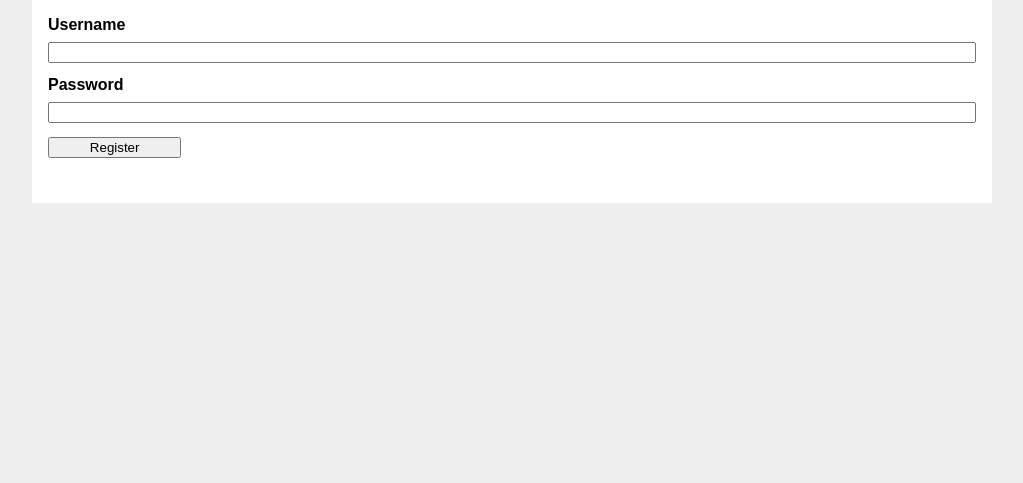
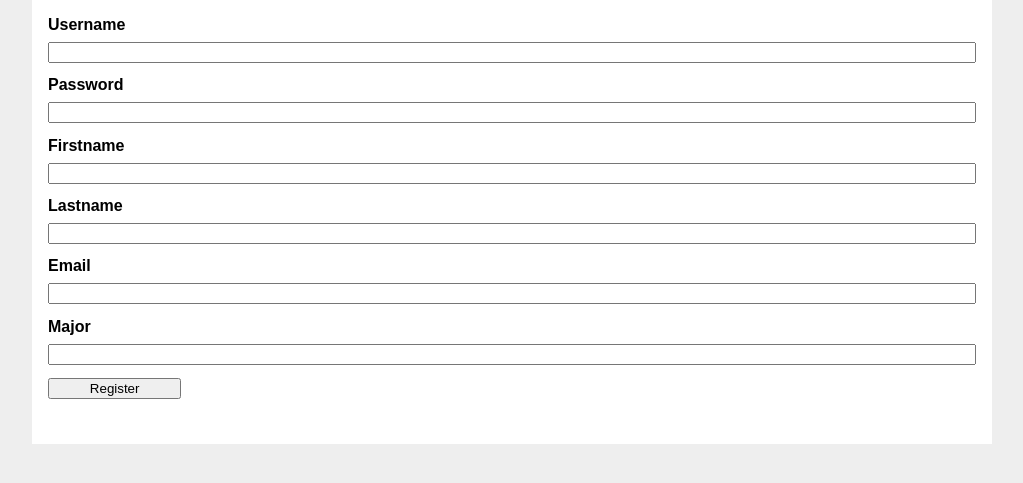
Before and after one commit to tsainez/bobchat, a Flask app: page /auth/register in a window 1280 px wide. Shown: the part 98-581 px from the top of the page, without its empty margins (128-1151 px from the left). Run offline with Flask 2, Linux system fonts and the light colour scheme; some libraries are stand-ins or nearby versions.

Commit message:
registration form fixed

```diff
--- a/bobchat/auth.py
+++ b/bobchat/auth.py
@@ -36,11 +36,15 @@ def register():
         # form keys and values. The user will input their username and password.
         username = request.form['username']
         password = request.form['password']
-
+        firstname = request.form['firstname']
+        lastname = request.form['lastname']
+        email = request.form['email']
+        major = request.form['major']
         db = get_db()
         error = None
 
         # Validate that username and password are not empty.
+        # redundant check in register.html form (required attribute on <input> tags)
         if not username:
             error = 'Username is required.'
         elif not password:
@@ -54,8 +58,8 @@ def register():
                 # library will take care of escaping the values so you are not vulnerable
                 # to a SQL injection attack.
                 db.execute(
-                    "INSERT INTO users (username, password) VALUES (?, ?)",
-                    (username, generate_password_hash(password)),
+                    "INSERT INTO users (username, password, firstname, lastname, email, major) VALUES (?, ?, ?, ?, ?, ?)",
+                    (username, generate_password_hash(password), firstname, lastname, email, major),
                 )
                 # For security, passwords should never be stored in the database directly.
                 # Instead, generate_password_hash() is used to securely hash the password,
--- a/bobchat/templates/auth/register.html
+++ b/bobchat/templates/auth/register.html
@@ -6,6 +6,15 @@
   <input name="username" id="username" required />
   <label for="password">Password</label>
   <input type="password" name="password" id="password" required />
+  <label for="firstname">Firstname</label>
+  <input name="firstname" id ="firstname" required />
+  <label for="lastname">Lastname</label>
+  <input name="lastname" id="lastname" required/>
+  <label for="email">Email</label>
+  <input name = "email" id = "email" required/>
+  <label for="major">Major</label>
+  <input name = "major" id = "major" required/>
+
   <input type="submit" value="Register" />
 </form>
 {% endblock %}
```
